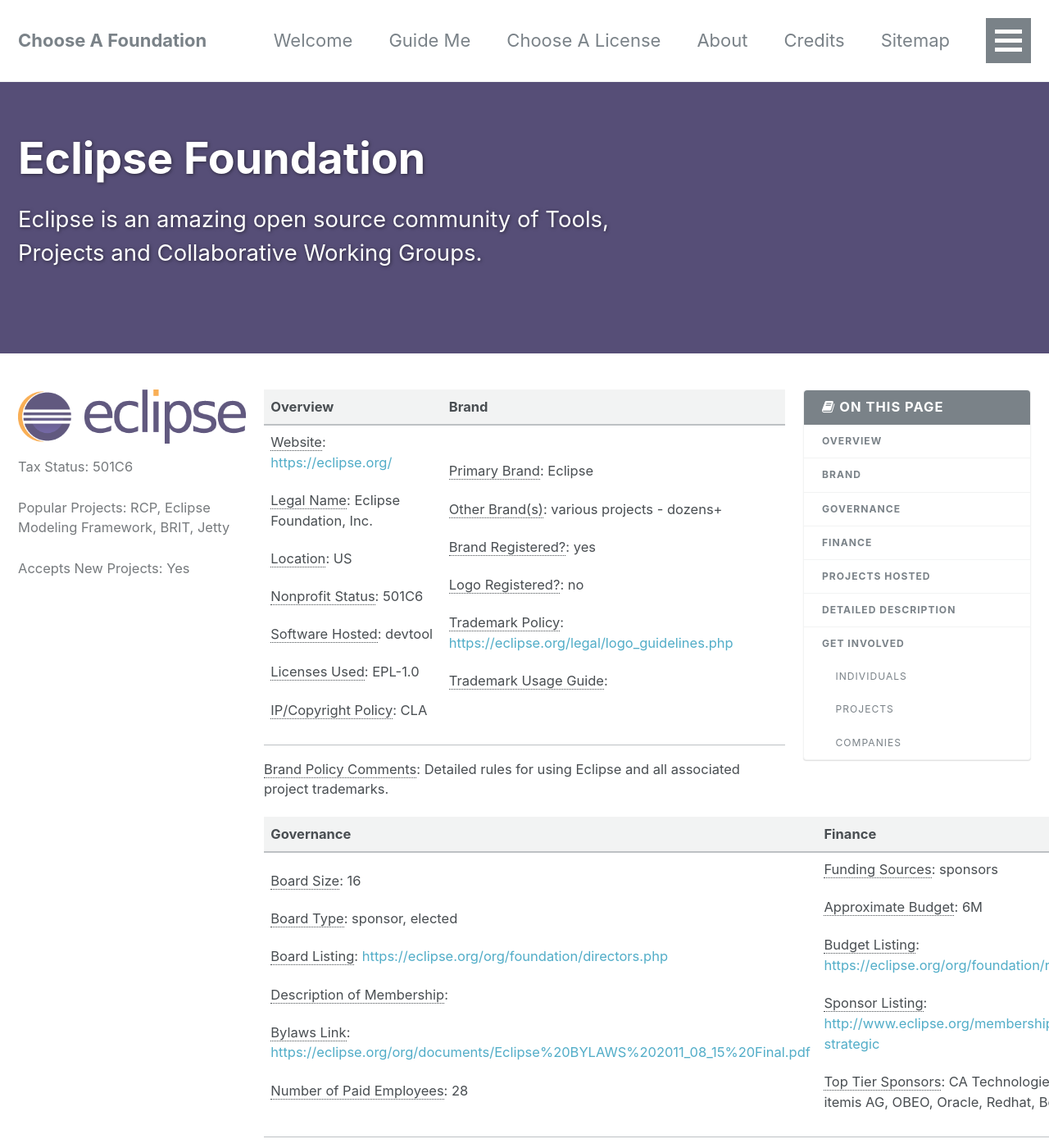
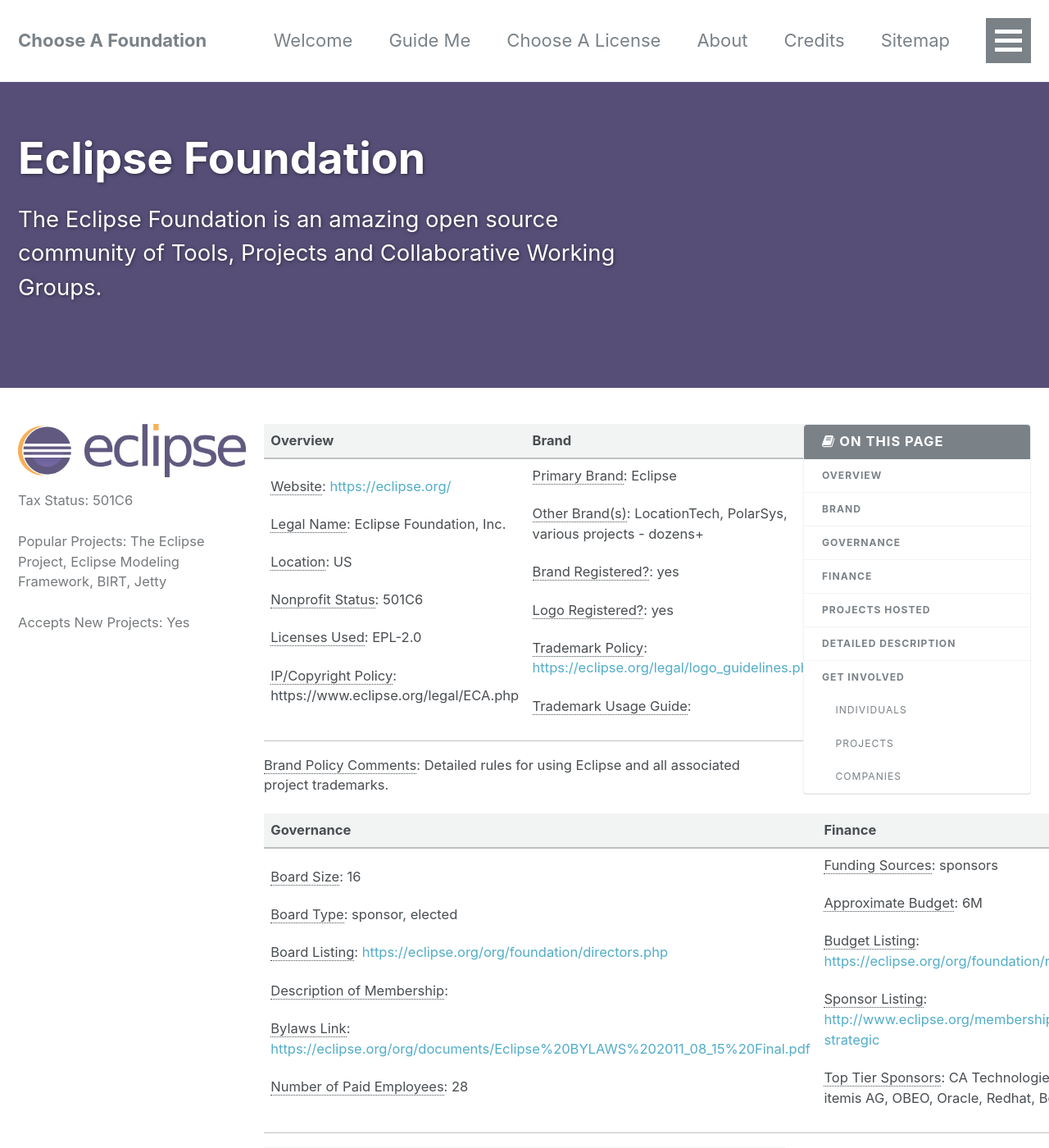
Before and after one commit to ShaneCurcuru/chooseafoundation, a Jekyll site: the page built from _foundations/eclipse.md, in a window 1280 px wide and 1400 px high. Shown: the whole window at 82% size. Built offline with Jekyll 4.4.1, drawn with Linux system fonts in a browser that asks for light colours; some of the changed text lies outside the part shown.

Commit message:
First pass, clean up some obvious errors.

```diff
--- a/_foundations/eclipse.md
+++ b/_foundations/eclipse.md
@@ -1,6 +1,6 @@
 ---
 title: "Eclipse Foundation"
-excerpt: "Eclipse is an amazing open source community of Tools, Projects and Collaborative Working Groups."
+excerpt: "The Eclipse Foundation is an amazing open source community of Tools, Projects and Collaborative Working Groups."
 permalink: /foundations/eclipse
 layout: foundation
 header:
@@ -14,7 +14,7 @@
     text: >
       Tax Status: 501C6
       <br/><br/>
-      Popular Projects: RCP, Eclipse Modeling Framework, BRIT, Jetty
+      Popular Projects: The Eclipse Project, Eclipse Modeling Framework, BIRT, Jetty
       <br/><br/>
       Accepts New Projects: Yes
 
@@ -24,9 +24,8 @@
   legalName: "Eclipse Foundation, Inc."
   location: "US"
   nonprofit: "501C6"
-  softwareType: "devtool"
-  licenses: "EPL-1.0"
-  copyrightPolicy: "CLA"
+  licenses: "EPL-2.0"
+  copyrightPolicy: "https://www.eclipse.org/legal/ECA.php"
 governance:
   boardSize: "16"
   boardType: "sponsor, elected"
@@ -42,17 +41,17 @@
   sponsorList: "CA Technologies, CEA LIST, Ericcson AB, IBM, itemis AG, OBEO, Oracle, Redhat, Bosch, SAP"
 brand:
   primary: "Eclipse"
-  secondary: "various projects - dozens+"
+  secondary: "LocationTech, PolarSys, various projects - dozens+"
   registered: "yes"
   logo: "https://www.eclipse.org/eclipse.org-common/themes/solstice/public/images/logo/eclipse-426x100.png"
-  logoRegistered: "no"
+  logoRegistered: "yes"
   policyURL: "https://eclipse.org/legal/logo_guidelines.php"
   useURL: ""
   comments: "Detailed rules for using Eclipse and all associated project trademarks."
 projects:
-  total: "84"
+  total: "345"
   governance: ""
-  notable: "Eclipse Modeling Framework, BRIT, Jetty"
+  notable: "The Eclipse Project, Eclipse Modeling Framework, BIRT, Jetty"
   listURL: "http://www.eclipse.org/projects/"
   services: "Eclipse provides a wide variety of support services for projects."
 
```
